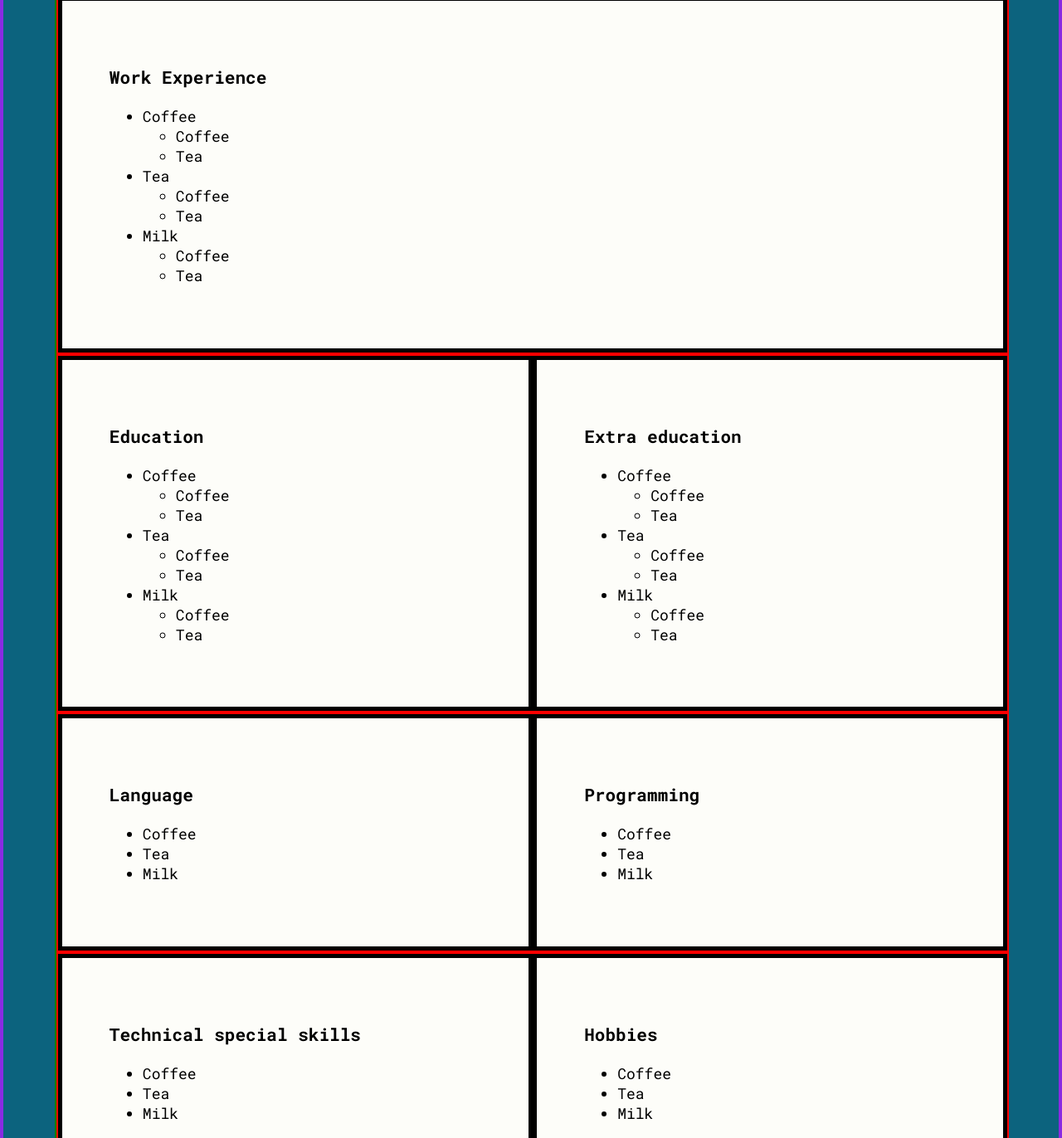
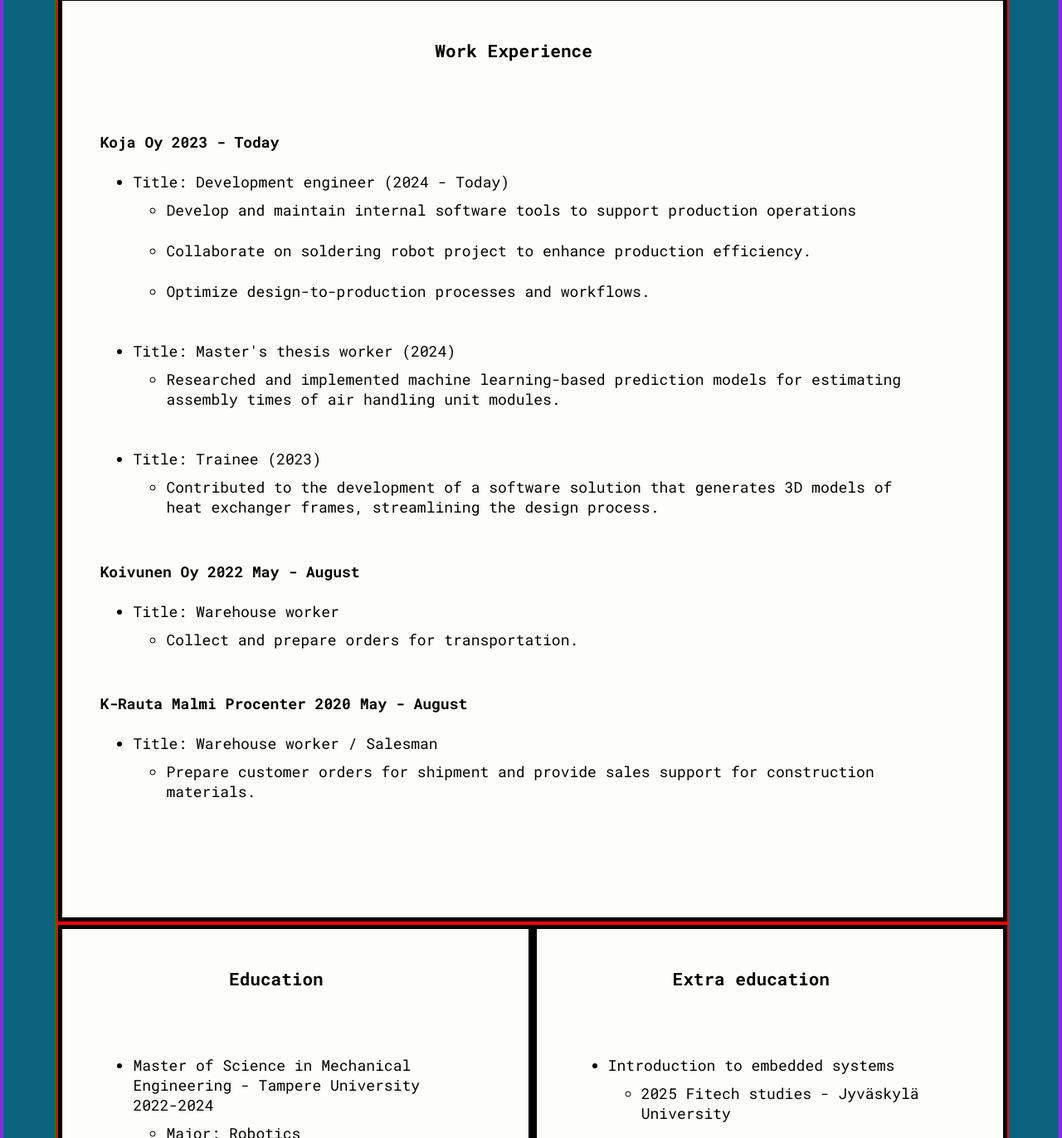
Before and after one commit to oskarioksanen/webpage, a plain HTML site: page pages/cv.html in a window 1280 px wide. Shown: the part 173-1545 px from the top of the page at 83% size. Drawn offline with nearby package versions, Linux system fonts and the light colour scheme; a web font is replaced by a local one.

Commit message:
feat(cv): write content and style lists

```diff
--- a/css/style.css
+++ b/css/style.css
@@ -161,7 +161,21 @@ footer p {
 }
 
 .column.cv {
-    padding: 5%;
+    padding: 4% 8% 8% 4%;
+}
+
+.column.cv h3 {
+    text-align: center;
+    padding-bottom: 60px;
+    margin: 0px;
+}
+
+.column.cv ul li {
+    padding-bottom: 15px;
+}
+
+.column.cv ul.cv.sublist li {
+    padding-top: 10px;
 }
 
 .column.projects {
--- a/pages/cv.html
+++ b/pages/cv.html
@@ -29,22 +29,80 @@
             <section class="row cv">
                 <div class="column cv work">
                     <h3>Work Experience</h3>
+                    <h4>Koja Oy 2023 - Today</h4>
                     <ul class="cv">
-                        <li>Coffee</li>
+                        <li>
+                            Title: Development engineer (2024 - Today)
                             <ul class="cv sublist">
-                                <li>Coffee</li>
-                                <li>Tea</li>
+                                <li>
+                                    Develop and maintain internal
+                                    software tools to support
+                                    production operations
+                                </li>
+                                <li>
+                                    Collaborate on soldering robot
+                                    project to enhance production
+                                    efficiency.
+                                </li>
+                                <li>
+                                    Optimize design-to-production
+                                    processes and workflows.
+                                </li>
                             </ul>
-                        <li>Tea</li>
+                        </li>
+                    </ul>
+                    <ul class="cv">
+                        <li>
+                            Title: Master's thesis worker (2024)
                             <ul class="cv sublist">
-                                <li>Coffee</li>
-                                <li>Tea</li>
+                                <li>
+                                    Researched and implemented machine
+                                    learning-based prediction models for
+                                    estimating assembly times of air
+                                    handling unit modules.
+                                </li>
                             </ul>
-                        <li>Milk</li>
+                        </li>
+                    </ul>
+                    <ul class="cv">
+                        <li>
+                            Title: Trainee (2023)
                             <ul class="cv sublist">
-                                <li>Coffee</li>
-                                <li>Tea</li>
+                                <li>
+                                    Contributed to the development of
+                                    a software solution that generates 3D
+                                    models of heat exchanger frames,
+                                    streamlining the design process.
+                                </li>
                             </ul>
+                        </li>
+                    </ul>
+
+                    <h4>Koivunen Oy 2022 May - August</h4>
+                    <ul class="cv">
+                        <li>
+                            Title: Warehouse worker
+                            <ul class="cv sublist">
+                                <li>
+                                    Collect and prepare orders for
+                                    transportation.
+                                </li>
+                            </ul>
+                        </li>
+                    </ul>
+
+                    <h4>K-Rauta Malmi Procenter 2020 May - August</h4>
+                    <ul class="cv">
+                        <li>
+                            Title: Warehouse worker / Salesman
+                            <ul class="cv sublist">
+                                <li>
+                                    Prepare customer orders for shipment
+                                    and provide sales support for
+                                    construction materials.
+                                </li>
+                            </ul>
+                        </li>
                     </ul>
                 </div>
             </section>
@@ -53,42 +111,35 @@
                 <div class="column cv">
                     <h3>Education</h3>
                     <ul class="cv">
-                        <li>Coffee</li>
+                        <li>
+                            Master of Science in Mechanical Engineering - Tampere University 2022-2024
                             <ul class="cv sublist">
-                                <li>Coffee</li>
-                                <li>Tea</li>
+                                <li>Major: Robotics</li>
+                                <li>Minor: Aeronautical Engineering</li>
                             </ul>
-                        <li>Tea</li>
+                        </li>
+                        <li>
+                            Bachelor of Science in Mechanical Engineering - Tampere University 2019-2022
                             <ul class="cv sublist">
-                                <li>Coffee</li>
-                                <li>Tea</li>
+                                <li>Major: Mechanical Engineerin</li>
+                                <li>Minor: Software Engineering</li>
                             </ul>
-                        <li>Milk</li>
-                            <ul class="cv sublist">
-                                <li>Coffee</li>
-                                <li>Tea</li>
-                            </ul>
+                        </li>
+                        <li>
+                            Matriculation Examination - Oulunkylä Upper Secondary School 2013-2016
+                        </li>
                     </ul>
                 </div>
 
                 <div class="column cv">
                     <h3>Extra education</h3>
                     <ul class="cv">
-                        <li>Coffee</li>
+                        <li>Introduction to embedded systems
                             <ul class="cv sublist">
-                                <li>Coffee</li>
-                                <li>Tea</li>
+                                <li>2025 Fitech studies - Jyväskylä University</li>
                             </ul>
-                        <li>Tea</li>
-                            <ul class="cv sublist">
-                                <li>Coffee</li>
-                                <li>Tea</li>
-                            </ul>
-                        <li>Milk</li>
-                            <ul class="cv sublist">
-                                <li>Coffee</li>
-                                <li>Tea</li>
-                            </ul>
+                        </li>
+                        <li>Reserve officer course 2017</li>
                     </ul>
                 </div>
             </section>
@@ -97,18 +148,60 @@
                 <div class="column cv">
                     <h3>Language</h3>
                     <ul class="cv">
-                        <li>Coffee</li>
-                        <li>Tea</li>
-                        <li>Milk</li>
+                        <li>
+                            Finnish
+                            <ul class="cv sublist">
+                                <li>Native</li>
+                            </ul>
+                        </li>
+                        <li>
+                            English
+                            <ul class="cv sublist">
+                                <li>Excellent</li>
+                            </ul>
+                        </li>
+                        <li>
+                            Swedish
+                            <ul class="cv sublist">
+                                <li>Satisfactory</li>
+                            </ul>
+                        </li>
+                        <li>
+                            Italian
+                            <ul class="cv sublist">
+                                <li>Basics</li>
+                            </ul>
+                        </li>
                     </ul>
                 </div>
 
                 <div class="column cv">
                     <h3>Programming</h3>
                     <ul class="cv">
-                        <li>Coffee</li>
-                        <li>Tea</li>
-                        <li>Milk</li>
+                        <li>
+                            Python
+                            <ul class="cv sublist">
+                                <li>Excellent</li>
+                            </ul>
+                        </li>
+                        <li>
+                            C++, Java
+                            <ul class="cv sublist">
+                                <li>Satisfactory</li>
+                            </ul>
+                        </li>
+                        <li>
+                            html, CSS, JavaScript
+                            <ul class="cv sublist">
+                                <li>Basics</li>
+                            </ul>
+                        </li>
+                        <li>
+                            React
+                            <ul class="cv sublist">
+                                <li>Basics</li>
+                            </ul>
+                        </li>
                     </ul>
                 </div>
             </section>
@@ -117,18 +210,22 @@
                 <div class="column cv">
                     <h3>Technical special skills</h3>
                     <ul class="cv">
-                        <li>Coffee</li>
-                        <li>Tea</li>
-                        <li>Milk</li>
+                        <li>Git</li>
+                        <li>Robotics</li>
+                        <li>Machine learning</li>
+                        <li>Avionics</li>
+                        <li>Aerodynamics</li>
+                        <li>Optimization</li>
                     </ul>
                 </div>
 
                 <div class="column cv">
                     <h3>Hobbies</h3>
                     <ul class="cv">
-                        <li>Coffee</li>
-                        <li>Tea</li>
-                        <li>Milk</li>
+                        <li>Ice-hockey</li>
+                        <li>Football</li>
+                        <li>Hiking</li>
+                        <li>Golf</li>
                     </ul>
                 </div>
             </section>
```
